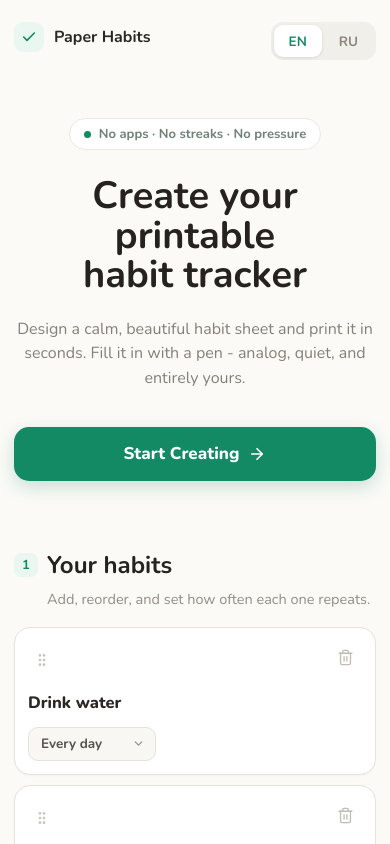
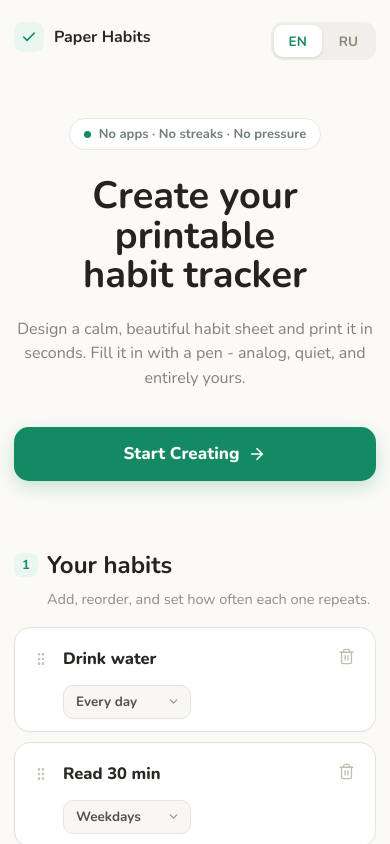
Before and after one commit to 3x6th/habit-paper-tracker, a React (Vite) app: page / in a window 390 px wide. Shown: the top 844 px of the page. Built offline with nearby package versions, Linux system fonts and the light colour scheme.

Commit message:
beautify drag-n-drop and fix arrangements for mobile

```diff
--- a/src/styles.css
+++ b/src/styles.css
@@ -927,15 +927,48 @@
   }
 
   .habit-card {
-    flex-wrap: wrap;
+    display: grid;
+    align-items: start;
+    grid-template-columns: 28px minmax(0, 1fr) 34px;
+    column-gap: 8px;
+    row-gap: 7px;
+    padding: 12px;
   }
 
   .habit-main {
-    order: 3;
-    flex-basis: 100%;
+    display: contents;
+  }
+
+  .drag-handle {
+    grid-row: 1;
+    grid-column: 1;
+    align-self: center;
+  }
+
+  .habit-name-input {
+    grid-row: 1;
+    grid-column: 2;
+    align-self: center;
+  }
+
+  .habit-controls {
+    grid-row: 2;
+    grid-column: 2 / -1;
+    gap: 8px;
+  }
+
+  .habit-controls:has(.day-chips),
+  .habit-controls:has(.stepper) {
+    grid-column: 1 / -1;
+  }
+
+  .habit-controls:has(.stepper) .stepper span {
+    display: none;
   }
 
   .delete-button {
-    margin-left: auto;
+    grid-row: 1;
+    grid-column: 3;
+    margin: 0;
   }
 }
```
